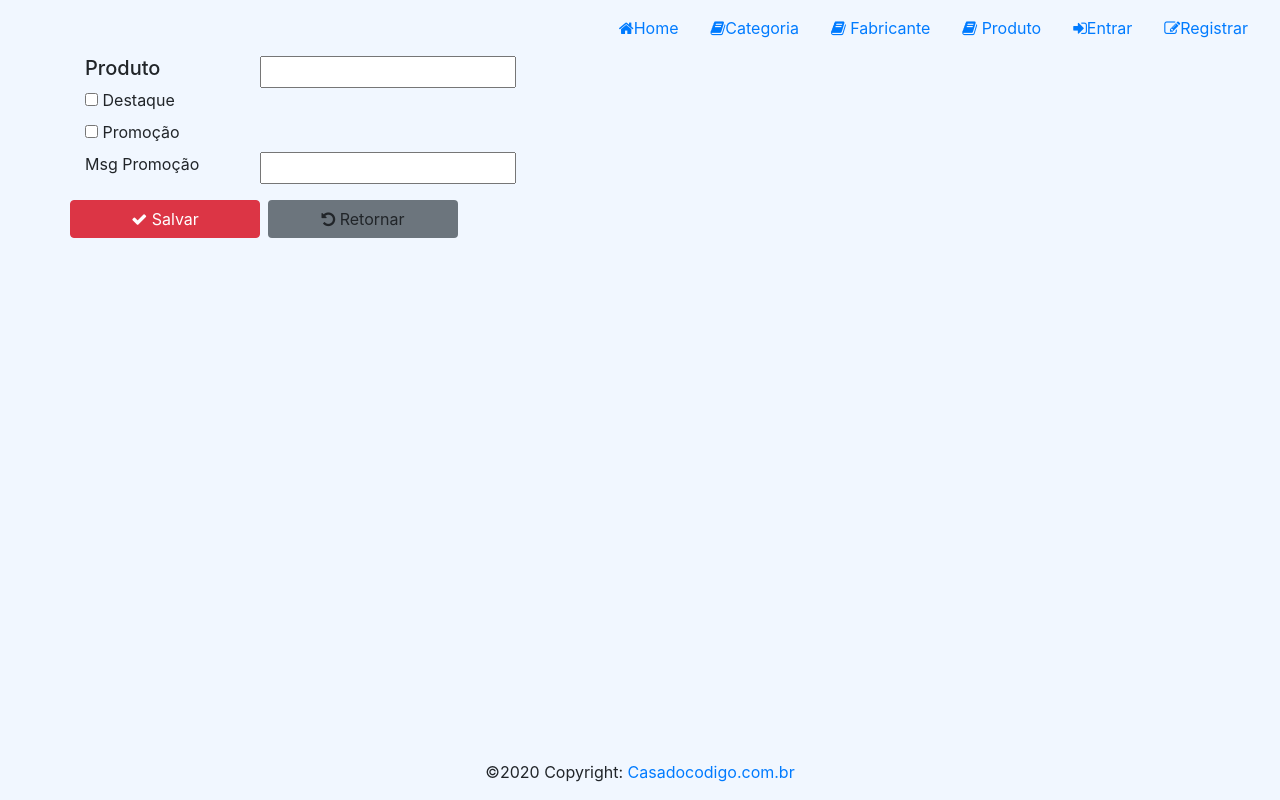
After one commit to thelucascassio/ProgWeb2025, a Django app: page /produto/edit/1 in a window 1280 px wide. The commit adds this page. Run offline with Django 4.2, Linux system fonts and the light colour scheme; data that the repository does not hold is empty; some libraries are stand-ins or nearby versions.

Commit message:
Edit produtos

```diff
--- /dev/null
+++ b/Loja/loja/templates/produto/produto-edit.html
@@ -0,0 +1,51 @@
+{% extends "base.html" %}
+{% load static %}
+{% block title %}Início{% endblock %}
+{% block styles %}
+<link rel="stylesheet" href="{% static 'css/home.css' %}">
+{% endblock %}
+{% block content %}
+<div id="content">
+    <div class="container">
+        <form method="POST" action= "/produto/edit" >
+            {% csrf_token %}
+            <div class="row">
+                <input type="hidden" value="{{produto.id}}" name="id">
+                <h5 for="Produto" class="col-md-2">Produto</h5>
+                <input value="{{produto.Produto}}" name="Produto">
+            </div>
+            <div class="row">
+                <div class="col-md-2">
+                    {% if produto.destaque %}
+                    <input type="checkbox" checked name="destaque" >
+                    {% else %}
+                    <input type="checkbox" name="destaque" >
+                    {% endif %}
+                    <label for="destaque">Destaque</label>
+                </div>
+            </div>
+            <div class="row">
+                <div class="col-md-2">
+                    {% if produto.promocao %}
+                    <input type="checkbox" checked name="promocao" >
+                    {% else %}
+                    <input type="checkbox" name="promocao" >
+                    {% endif %}
+                    <label for="promocao">Promoção</label>
+                </div>
+            </div>
+            <div class="row">
+                <label for="msgPromocao" class="col-md-2">Msg Promoção</label>
+                <input value="{{produto.msgPromocao}}" name="msgPromocao">
+            </div>
+            <div class="row">
+                <button type="submit" class="btn btn-danger col-md-2 mt-3 mr-2"><i class="fa fa-check"></i> Salvar</button>
+                <a href="{% url 'produto' %}" class="btn bg-secondary col-md-2 mt-3"><i class="fa fa-rotate-left"></i> Retornar</a>
+            </div>
+        </form>
+    </div>
+</div>
+{% endblock %}
+{% block scripts %}
+<script src="{% static 'js/home.js' %}"></script>
+{% endblock %}
--- a/Loja/loja/templates/produto/produto.html
+++ b/Loja/loja/templates/produto/produto.html
@@ -12,7 +12,7 @@
         <div class="row">
             <h5 class="col-md-3">{{prod.Produto}}</h5>
             <a href="{% url 'produto' prod.id %}" class="btn btn-primary mb-2 mr-2"><i class="fa fa-search"></i> Ver</a>
-            <a href="{% url 'produto' prod.id %}" class="btn bg-secondary mb-2 mr-2"><i class="fa fa-edit"></i> Editar</a>
+            <a href="{% url 'edit_produto' prod.id %}" class="btn bg-secondary mb-2 mr-2"><i class="fa fa-edit"></i> Editar</a>
             <a href="{% url 'produto' prod.id %}" class="btn btn-warning mb-2"><i class="fa fa-sign-in"></i> Apagar</a>
         </div>
             {% endfor %}
--- a/Loja/loja/urls/ProdutoUrls.py
+++ b/Loja/loja/urls/ProdutoUrls.py
@@ -1,6 +1,8 @@
 from django.urls import path
-from loja.views.ProdutoView import list_produto_view
+from loja.views.ProdutoView import list_produto_view, edit_produto_view, edit_produto_postback
 urlpatterns = [
 path("", list_produto_view, name='produto'),
 path("<int:id>", list_produto_view, name='produto'),
+path("edit/<int:id>", edit_produto_view, name= 'edit_produto'),
+path("edit", edit_produto_postback, name= 'edit_produto_postback'),
 ]
--- a/Loja/loja/views/ProdutoView.py
+++ b/Loja/loja/views/ProdutoView.py
@@ -1,4 +1,4 @@
-from django.shortcuts import render # Retire from django.http import HttpResponse
+from django.shortcuts import render, redirect # Retire from django.http import HttpResponse
 from loja.models import Produto
 from datetime import timedelta, datetime
 from django.utils import timezone
@@ -46,3 +46,38 @@ def list_produto_view(request, id=None):
     print(produtos)
     contexto={'produtos': produtos}
     return render(request, template_name='produto/produto.html', context=contexto, status=200)
+#LEIÁUTE, FÓRI KÍ
+def edit_produto_view(request, id=None):
+    produtos = Produto.objects.all()
+    if id is not None:
+        produtos = produtos.filter(id=id)
+    produto = produtos.first()
+    print(produto)
+    context = { 'produto': produto }
+    return render(request, template_name='produto/produto-edit.html', context=context, status=200)
+
+def edit_produto_postback(request, id=None):
+    if request.method == 'POST':
+        id = request.POST.get("id")
+        produto = request.POST.get("Produto")
+        destaque = request.POST.get("destaque")
+        promocao = request.POST.get("promocao")
+        msgPromocao = request.POST.get("msgPromocao")
+        print("postback")
+        print(id)
+        print(produto)
+        print(destaque)
+        print(promocao)
+        print(msgPromocao)
+        try:
+            obj_produto = Produto.objects.filter(id=id).first()
+            obj_produto.Produto = produto
+            obj_produto.destaque = (destaque is not None)
+            obj_produto.promocao = (promocao is not None)
+            if msgPromocao is not None:
+                obj_produto.msgPromocao = msgPromocao
+            obj_produto.save()
+            print("Produto %s salvo com sucesso" % produto)
+        except Exception as e:
+            print("Erro salvando edição de produto: %s" % e)
+    return redirect("/produto")
```
